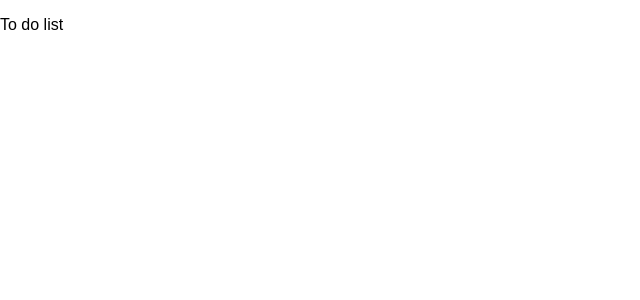
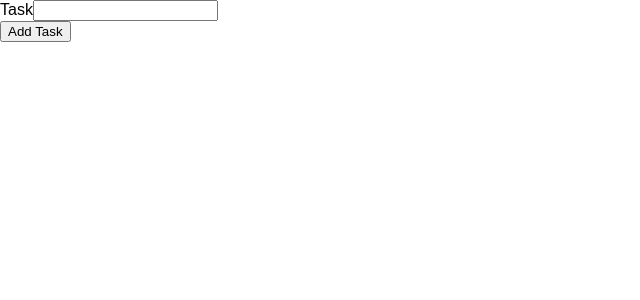
Before and after one commit to zakharovdm/to-do-list, a React (Create React App) app: page / in a window 1280 px wide. Shown: the top 300 px of the page, without its empty margins (0-640 px from the left). Built offline with nearby package versions, Linux system fonts and the light colour scheme.

Commit message:
feat: add task input component

```diff
--- a/src/App.js
+++ b/src/App.js
@@ -1,8 +1,11 @@
+import TaskInput from "./components/Tasks/TaskInput/TaskInput";
+
 const App = () => {
-
   return (
     <div>
-      <p>To do list</p>
+      <section>
+        <TaskInput />
+      </section>
     </div>
   );
 };
--- /dev/null
+++ b/src/components/Tasks/TaskInput/TaskInput.css
@@ -0,0 +1,24 @@
+.form-control {
+  margin: 0.5rem 0;
+}
+
+.form-control label {
+  font-weight: bold;
+  display: block;
+  margin-bottom: 0.5rem;
+}
+
+.form-control input {
+  display: block;
+  width: 100%;
+  border: 1px solid #ccc;
+  font: inherit;
+  line-height: 1.5rem;
+  padding: 0 0.25rem;
+}
+
+.form-control input:focus {
+  outline: none;
+  background: #fad0ec;
+  border-color: #8b005d;
+}
--- /dev/null
+++ b/src/components/Tasks/TaskInput/TaskInput.js
@@ -0,0 +1,26 @@
+import { useState } from 'react';
+
+const TaskInput = (props) => {
+  const [enteredValue, setEnteredValue] = useState('');
+
+  const taskInputChangeHandler = (evt) => {
+    setEnteredValue(evt.target.value);
+  };
+
+  const formSubmitHandler = (evt) => {
+    evt.preventDefault();
+    props.onAddTaks(enteredValue);
+  }
+
+  return (
+    <form onSubmit={formSubmitHandler}>
+      <div className="form-control">
+        <label>Task</label>
+        <input type="text" onChange={taskInputChangeHandler} />
+      </div>
+      <button>Add Task</button>
+    </form>
+  );
+};
+
+export default TaskInput;
```
